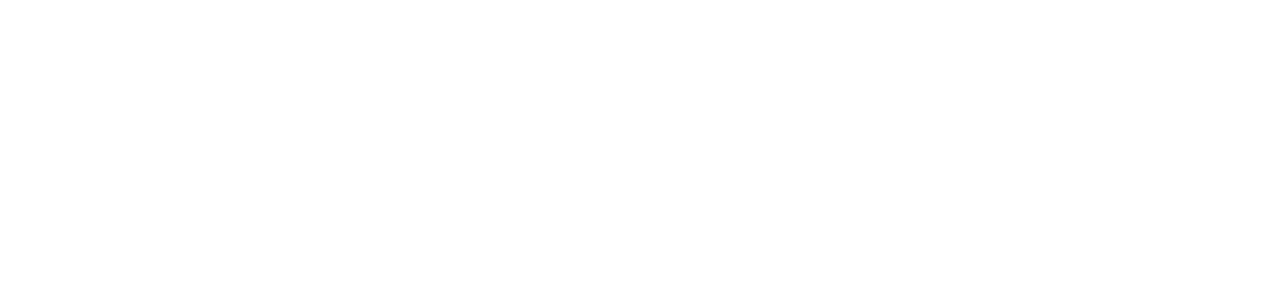
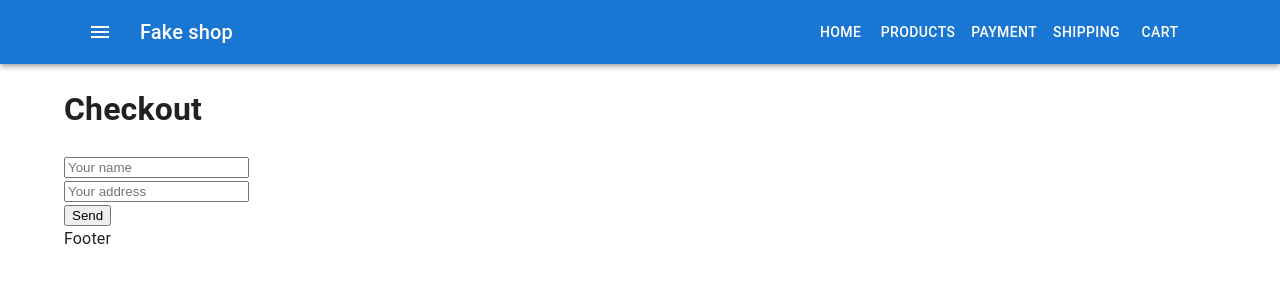
Before and after one commit to cherstvie/react-skillup-2510, a React (Create React App) app: page /checkout in a window 1280 px wide. Before the commit this address had no page. Shown: the top 300 px of the page. Built offline with nearby package versions, Linux system fonts and the light colour scheme; no server answers.

Commit message:
fixed productsArray.length in CartProductsList and CartTotal error

```diff
--- a/src/components/Cart/CartProductList.js
+++ b/src/components/Cart/CartProductList.js
@@ -10,7 +10,7 @@ const CartProductList = ({
     productsObject = getProductsObject(productsArray),
     CartItem = CartProductListItem,
 }) => {
-    if (productsArray === 0) {
+    if (productsArray.length === 0) {
         return null
     } else {
         return (
--- a/src/components/Cart/CartTotal.js
+++ b/src/components/Cart/CartTotal.js
@@ -8,7 +8,7 @@ const CartTotal = ({
     productsInCart,
     productsObject = getProductsObject(productsArray),
 }) => {
-    if (productsArray === 0) {
+    if (productsArray.length === 0) {
         return null
     } else {
         return (
--- a/src/containers/App/App.js
+++ b/src/containers/App/App.js
@@ -8,6 +8,7 @@ import { fetchProducts } from 'redux/productsReducer'
 
 export const App = () => {
     const dispatch = useDispatch()
+
     useEffect(() => {
         dispatch(fetchProducts())
     }, [])
--- a/src/containers/Main/Main.js
+++ b/src/containers/Main/Main.js
@@ -5,6 +5,7 @@ import { Route, Routes } from 'react-router-dom'
 import CartPage from 'pages/CartPage/CartPage'
 import { PaymentPage } from 'pages/PaymentPage/PaymentPage'
 import { ShippingPage } from 'pages/ShippingPage/ShippingPage'
+import CheckoutPage from 'pages/CheckoutPage/CheckoutPage'
 
 export const Main = () => {
     return (
@@ -16,6 +17,7 @@ export const Main = () => {
                     <Route path="products" element={<ProductsList />} />
                     <Route path="payment" element={<PaymentPage />} />
                     <Route path="shipping" element={<ShippingPage />} />
+                    <Route path="checkout" element={<CheckoutPage />} />
                 </Routes>
             </Container>
         </>
--- a/src/pages/CartPage/CartPage.js
+++ b/src/pages/CartPage/CartPage.js
@@ -4,6 +4,7 @@ import CartProductList from 'components/Cart/CartProductList'
 import CartProductListItemExtended from 'components/Cart/CartProductListItemExtended'
 import { Grid } from '@mui/material'
 import { connect } from 'react-redux'
+import { Link } from 'react-router-dom'
 
 const CartPage = ({ productsInCart }) => {
     return (
@@ -17,6 +18,7 @@ const CartPage = ({ productsInCart }) => {
                     />
                 </Grid>
                 <CartTotal productsInCart={productsInCart} />
+                <Link to="/checkout">Proceed checkout</Link>
             </div>
         </>
     )
--- /dev/null
+++ b/src/pages/CheckoutPage/CheckoutPage.js
@@ -0,0 +1,48 @@
+import React, { Component } from 'react'
+
+class CheckoutPage extends Component {
+    state = {
+        name: '',
+        address: '',
+        isOrderSend: false,
+    }
+
+    renderForm = () => {
+        return (
+            <form>
+                <div>
+                    <input
+                        type="text"
+                        placeholder="Your name"
+                        value={this.state.name}
+                    />
+                </div>
+                <div>
+                    <input
+                        type="text"
+                        placeholder="Your address"
+                        value={this.state.address}
+                    />
+                </div>
+                <button type="submit">Send</button>
+            </form>
+        )
+    }
+
+    renderMessage = () => {
+        return <div>Dear, {this.state.name}, thanks for your order</div>
+    }
+
+    render() {
+        return (
+            <>
+                <h1>Checkout</h1>
+                {this.state.isOrderSend !== true
+                    ? this.renderForm()
+                    : this.renderMessage()}
+            </>
+        )
+    }
+}
+
+export default CheckoutPage
--- a/src/redux/productsReducer.js
+++ b/src/redux/productsReducer.js
@@ -2,7 +2,7 @@ import axios from 'axios'
 
 export const fetchProducts = () => (dispatch) => {
     axios
-        .get('url')
+        .get('https://run.mocky.io/v3/ea7b7859-1a85-421a-b5df-cd143774ded6')
         .then((res) => res.data)
         .then((data) => {
             dispatch({
```
